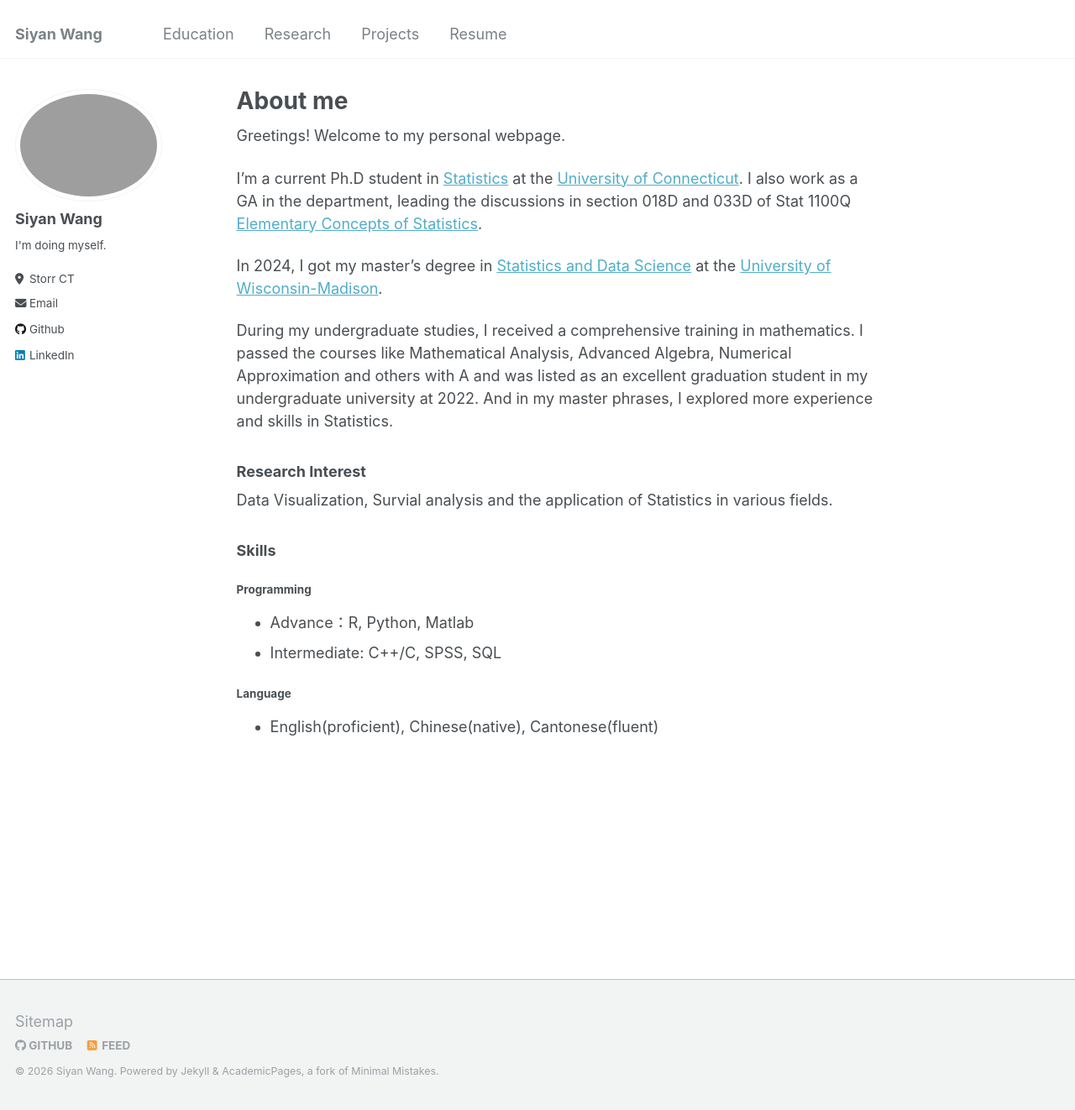
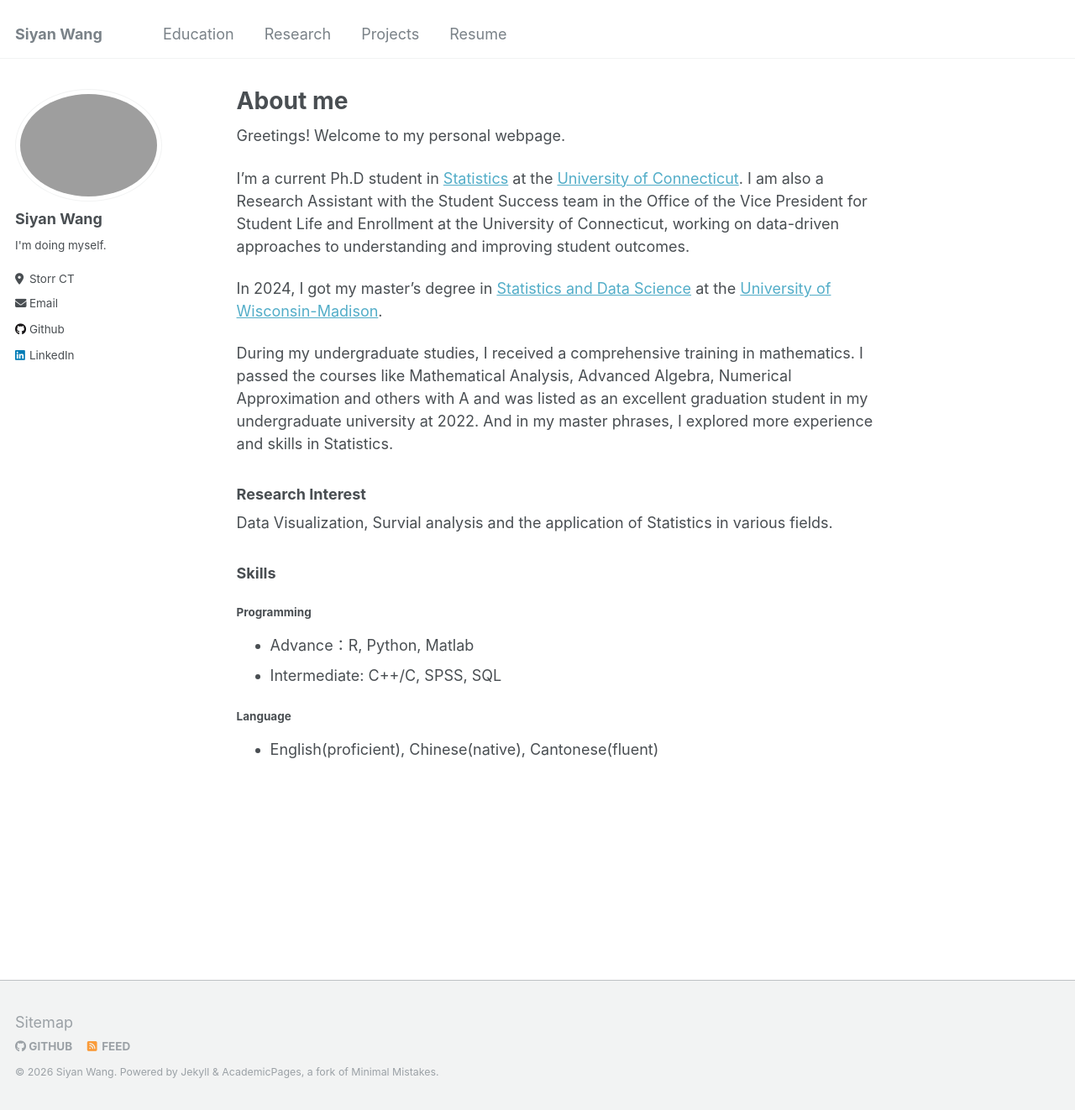
Before and after one commit to siyanwang123/siyanwang123.github.io, a Jekyll site: the page built from _pages/about.md, in a window 1280 px wide and 1322 px high. Shown: the whole window at 84% size. Built offline with Jekyll 4.4.1, drawn with Linux system fonts in a browser that asks for light colours.

Commit message:
Update about.md
Update description in uconn

```diff
--- a/_pages/about.md
+++ b/_pages/about.md
@@ -9,7 +9,7 @@ redirect_from:
 
 Greetings! Welcome to my personal webpage.
 
-I'm a current Ph.D student in [Statistics](https://statistics.uconn.edu/) at the [University of Connecticut](https://uconn.edu/). I also work as a GA in the department, leading the discussions in section 018D and 033D of Stat 1100Q [Elementary Concepts of Statistics](https://statistics.uconn.edu/undergraduate/courses/course/STAT/1100Q/).
+I'm a current Ph.D student in [Statistics](https://statistics.uconn.edu/) at the [University of Connecticut](https://uconn.edu/). I am also a Research Assistant with the Student Success team in the Office of the Vice President for Student Life and Enrollment at the University of Connecticut, working on data-driven approaches to understanding and improving student outcomes.
 
 In 2024, I got my master's degree in [Statistics and Data Science](https://guide.wisc.edu/graduate/statistics/statistics-ms/statistics-statistics-data-science-ms/) at the [University of Wisconsin-Madison](https://www.wisc.edu/).
 
```
